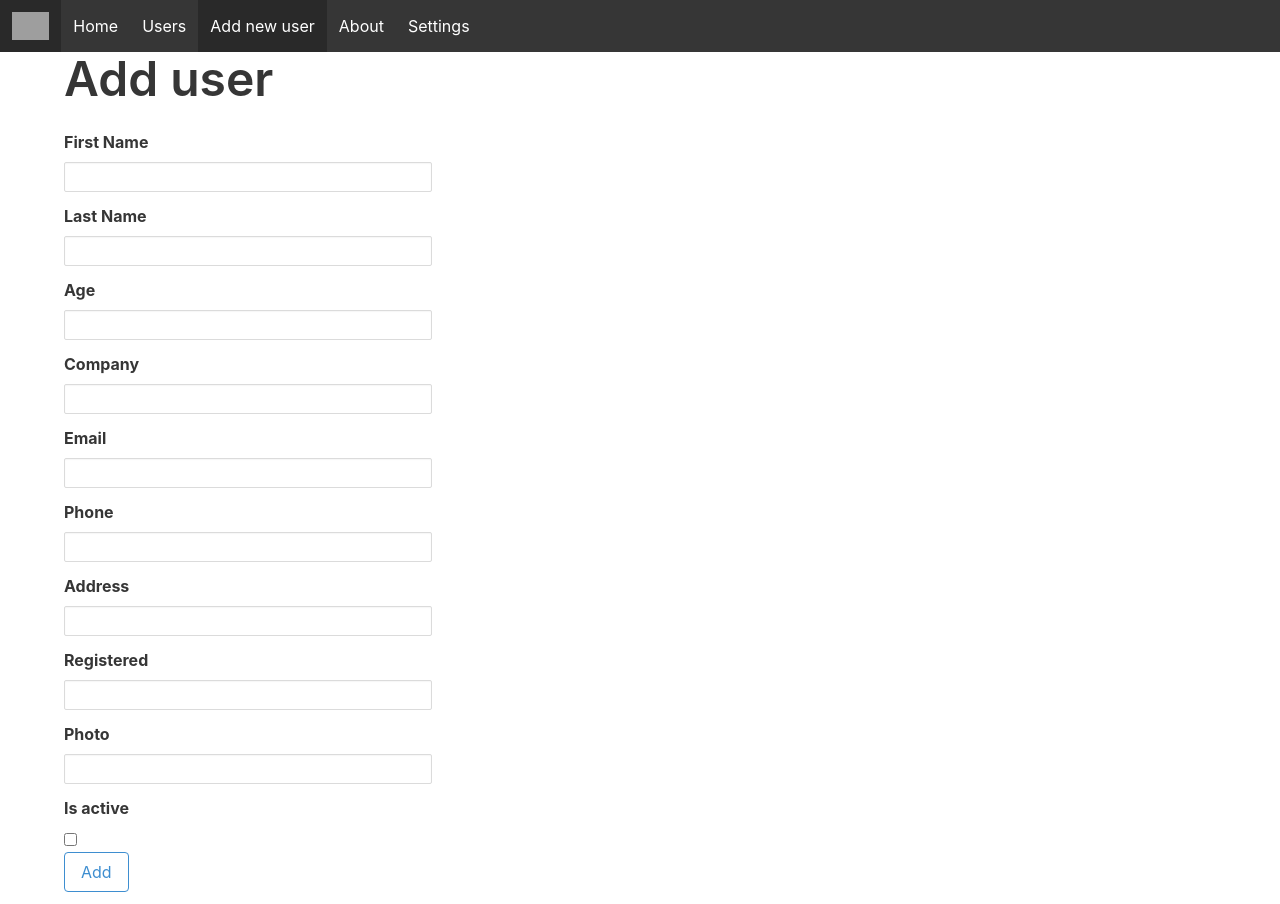
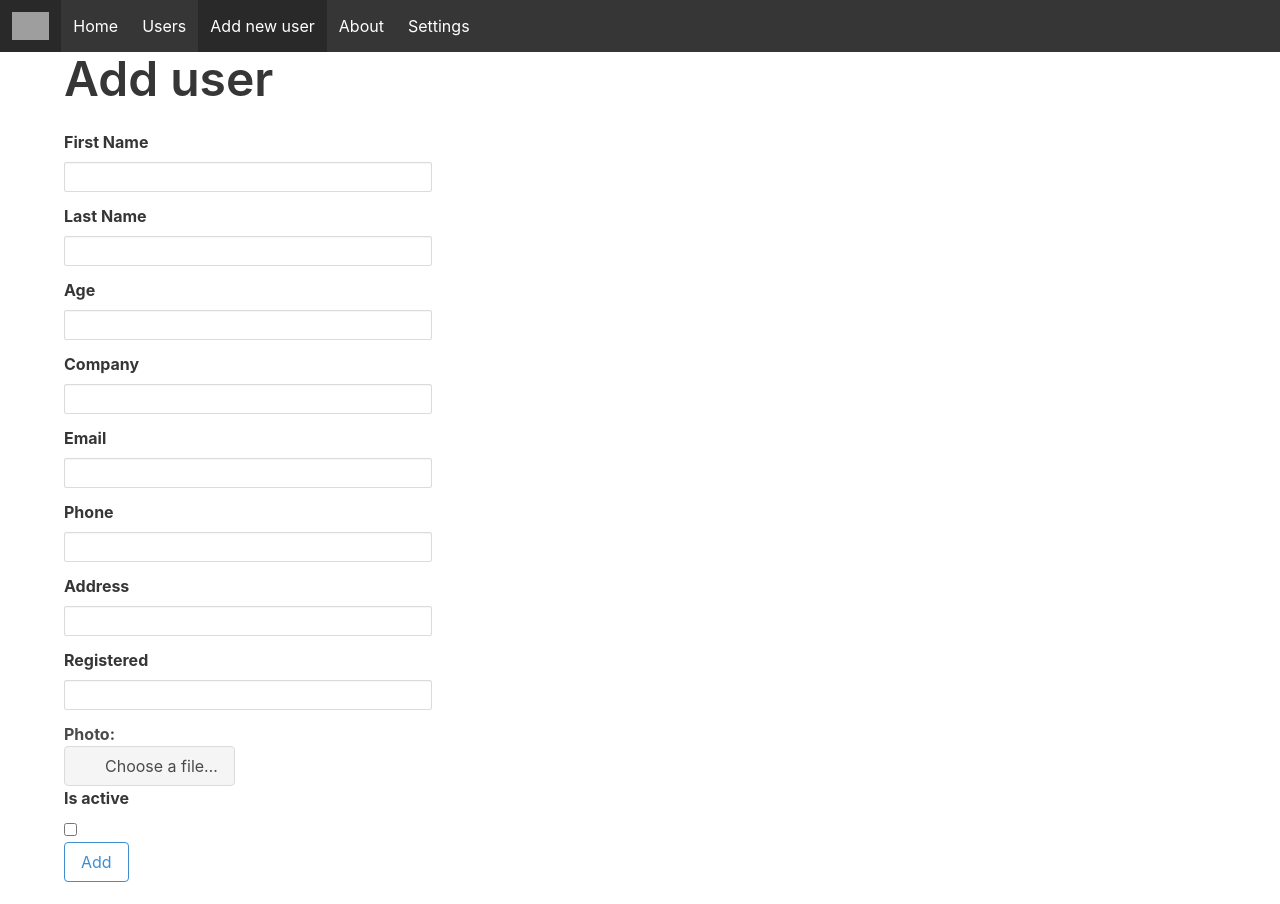
Before and after one commit to 4doge/learn-vue-project, a Vue app: page /users/new in a window 1280 px wide. Built offline with nearby package versions, Linux system fonts and the light colour scheme; grey boxes are pictures that could not be loaded; what v-copy, v-tooltip would draw is missing.

Commit message:
add ImgurUpload component

```diff
--- /dev/null
+++ b/src/components/ImgurUpload.vue
@@ -0,0 +1,47 @@
+<template>
+  <div class="file">
+    <label class="file-label">
+      <input
+        class="file-input"
+        type="file"
+        name="image"
+        @change="uploadImage($event.target.files[0])">
+      <span class="file-cta">
+        <span class="file-icon">
+          <i class="fas fa-upload"></i>
+        </span>
+        <span class="file-label">
+          Choose a file…
+        </span>
+      </span>
+    </label>
+  </div>
+</template>
+
+<script>
+import { imgurApiHost, imgurClientId } from '@/config.js';
+import http from '@/utils/http.js';
+
+export default {
+  name: 'ImgurUpload',
+  methods: {
+    uploadImage(file) {
+      let data = new FormData();
+      data.append('image', file);
+      let url = `${imgurApiHost}/image`;
+      http
+        .post(url, data, {
+          headers: {
+            Authorization: `Client-ID ${imgurClientId}`
+          }
+        })
+        .then(response => {
+          this.$emit('input', response.data.data.link);
+        })
+        .catch(error => {
+          console.log(error);
+        });
+    }
+  }
+};
+</script>
--- a/src/components/UserForm.vue
+++ b/src/components/UserForm.vue
@@ -104,19 +104,8 @@
           type="text">
       </div>
     </div>
-    <div class="field">
-      <label
-        for="phone"
-        class="label">Photo</label>
-      <div class="control">
-        <input
-          id="photo"
-          v-model="user.photo"
-          class="input is-small"
-          name="photo"
-          type="text">
-      </div>
-    </div>
+    <b>Photo:</b> {{ user.photo }}
+    <imgur-upload v-model="user.photo"/>
     <div class="field">
       <label
         for="isActive"
@@ -134,8 +123,13 @@
 </template>
 
 <script>
+import ImgurUpload from '@/components/ImgurUpload.vue';
+
 export default {
   name: 'UserForm',
+  components: {
+    'imgur-upload': ImgurUpload
+  },
   props: {
     user: {
       type: Object,
--- a/src/config.js
+++ b/src/config.js
@@ -1,6 +1,5 @@
-let apiBaseUrl =
-  process.env.NODE_ENV === 'production'
-    ? 'http://localhost:9999'
-    : 'https://stark-sea-84823.herokuapp.com';
+const apiHost = 'https://stark-sea-84823.herokuapp.com';
+const imgurClientId = '01d09d3c0fa477f';
+const imgurApiHost = 'https://api.imgur.com/3';
 
-export const apiHost = apiBaseUrl;
+export { apiHost, imgurClientId, imgurApiHost };
```
